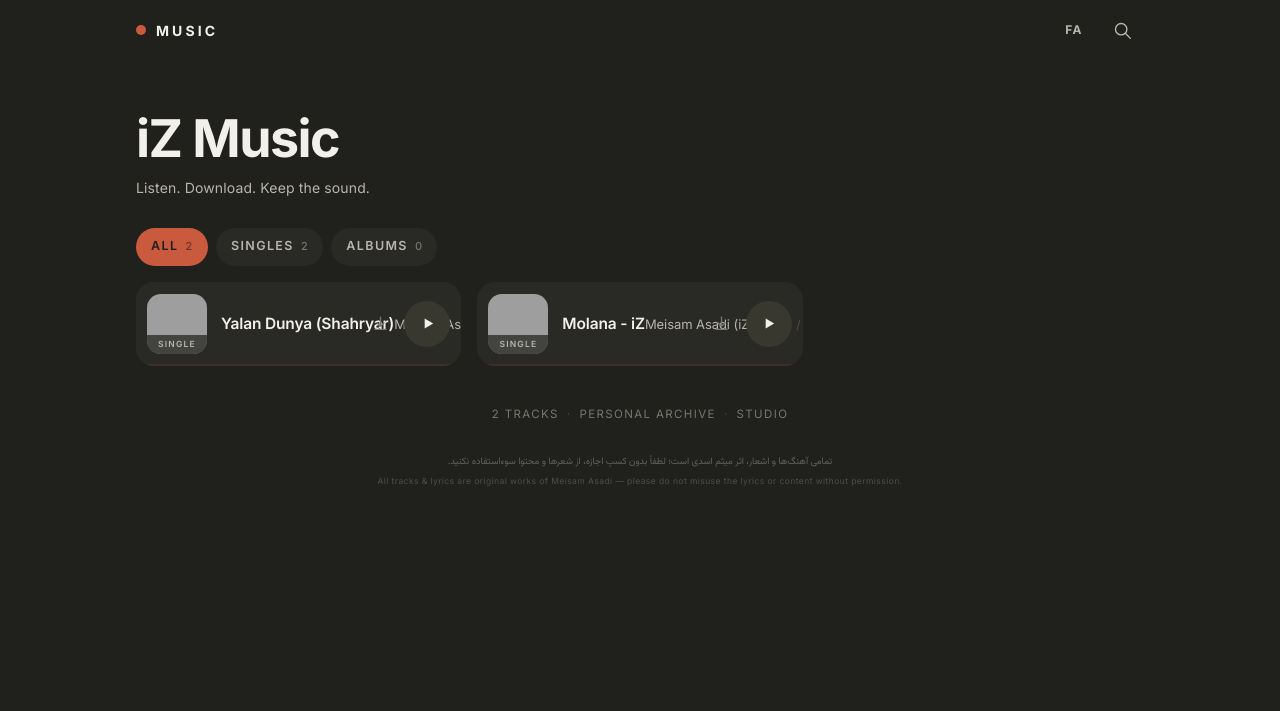
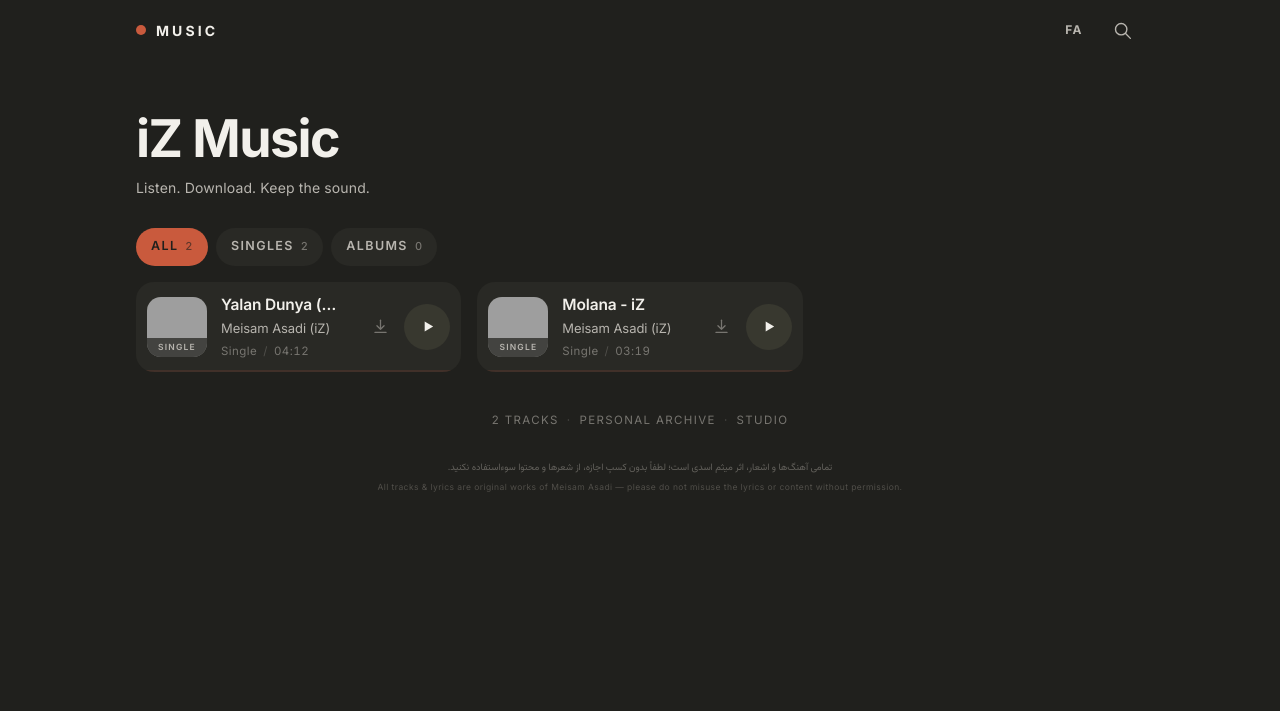
Before and after one commit to meisamasadiiran/QanVeDuz, a plain HTML site: page index.html in a window 1280 px wide. Shown: the top 711 px of the page. Drawn offline with Linux system fonts and the light colour scheme; grey boxes are pictures that could not be loaded; a web font is replaced by a local one.

Commit message:
fix card text overflow onto play button (block-level ellipsis)

```diff
--- a/style.css
+++ b/style.css
@@ -341,8 +341,9 @@ html[lang="fa"] .fp-artist{font-family:inherit}
   letter-spacing:.14em;
 }
 
-.track__info{min-width:0}
+.track__info{min-width:0;display:block}
 .track__title{
+  display:block;
   margin:0;
   font-size:15.5px;
   font-weight:600;
@@ -352,6 +353,7 @@ html[lang="fa"] .fp-artist{font-family:inherit}
   text-overflow:ellipsis;
 }
 .track__artist{
+  display:block;
   margin:3px 0 0;
   color:var(--soft);
   font-size:13px;
@@ -360,11 +362,15 @@ html[lang="fa"] .fp-artist{font-family:inherit}
   text-overflow:ellipsis;
 }
 .track__sub{
+  display:block;
   margin:5px 0 0;
   color:var(--muted);
   font-size:11.5px;
   letter-spacing:.04em;
   font-variant-numeric:tabular-nums;
+  white-space:nowrap;
+  overflow:hidden;
+  text-overflow:ellipsis;
 }
 .track__sub .sep{opacity:.5;margin:0 6px}
 
```
